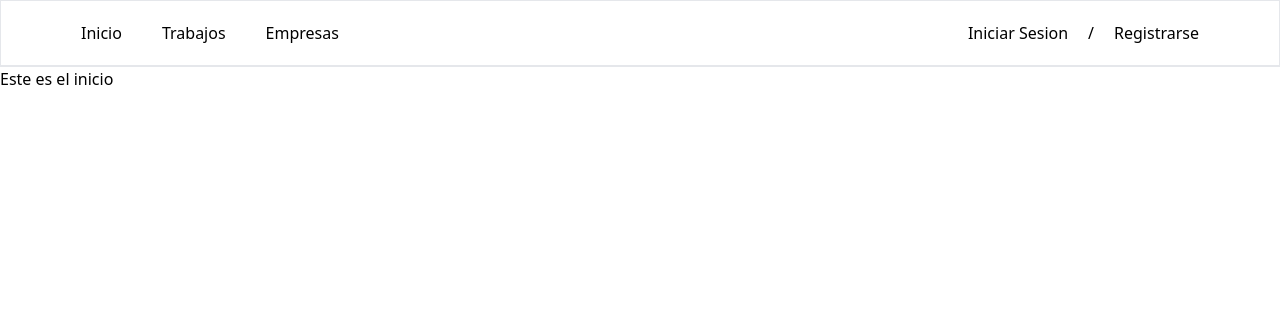
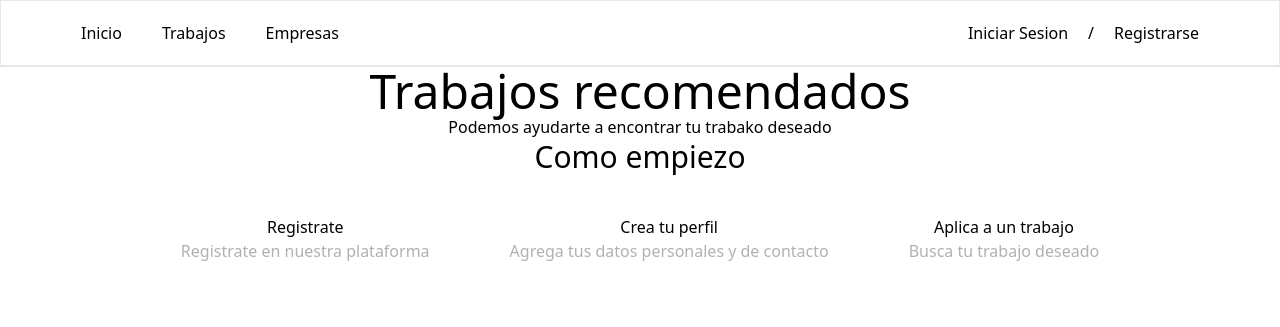
Before and after one commit to Art3611/Bolsa-de-trabajo, a PHP site: the page made by bolsa-trabajo/views/inicio/index.php in a window 1280 px wide. Shown: the top 327 px of the page. Run offline with PHP 8.4, Linux system fonts and the light colour scheme; the template is opened without the code that fills it, so the values that code supplies are empty; some libraries are stand-ins or nearby versions.

Commit message:
estilos como empiezo

```diff
--- /dev/null
+++ b/bolsa-trabajo/public/css/default.css
@@ -0,0 +1,3 @@
+.text-gray{
+    color: #B1B1B1;
+}
--- a/bolsa-trabajo/views/inicio/index.php
+++ b/bolsa-trabajo/views/inicio/index.php
@@ -1,3 +1,30 @@
 <?php require 'views/partials/header.php'?>
-    <h1>Este es el inicio</h1>
+<main class='flex flex-col'>
+    <section>
+        <h1 class='text-5xl text-center'>Trabajos recomendados</h1>
+        <p class='text-center'>Podemos ayudarte a encontrar tu trabako deseado</p>
+    </section>
+
+    <section>
+        <h2 class="text-center text-3xl">Como empiezo</h2>
+        <article class='flex justify-center gap-20 mt-10'>
+        <div>
+            <h3 class='text-center'>Registrate</h3>
+            <p class='text-gray'>Registrate en nuestra plataforma</p>
+
+        </div>
+        <div>
+            <h3 class='text-center'>Crea tu perfil</h3>
+            <p class='text-gray'>Agrega tus datos personales y de contacto</p>
+        </div>
+        <div>
+            <h3 class='text-center'>Aplica a un trabajo</h3>
+             <p class='text-gray'>Busca tu trabajo deseado</p>
+        </div>
+        </article>
+
+    </section>
+
+
+</main>
 <?php require 'views/partials/footer.php'?>
--- a/bolsa-trabajo/views/partials/header.php
+++ b/bolsa-trabajo/views/partials/header.php
@@ -3,6 +3,7 @@
 <head>
     <meta charset="UTF-8">
     <meta name="viewport" content="width=device-width, initial-scale=1.0">
+    <link rel="stylesheet" href="<?= constant("URL")?>public/css/default.css">
     <!-- CDN Tailwind -->
     <script src="https://cdn.tailwindcss.com"></script>
     <title><?= $this->tituloPage ?></title>
```
